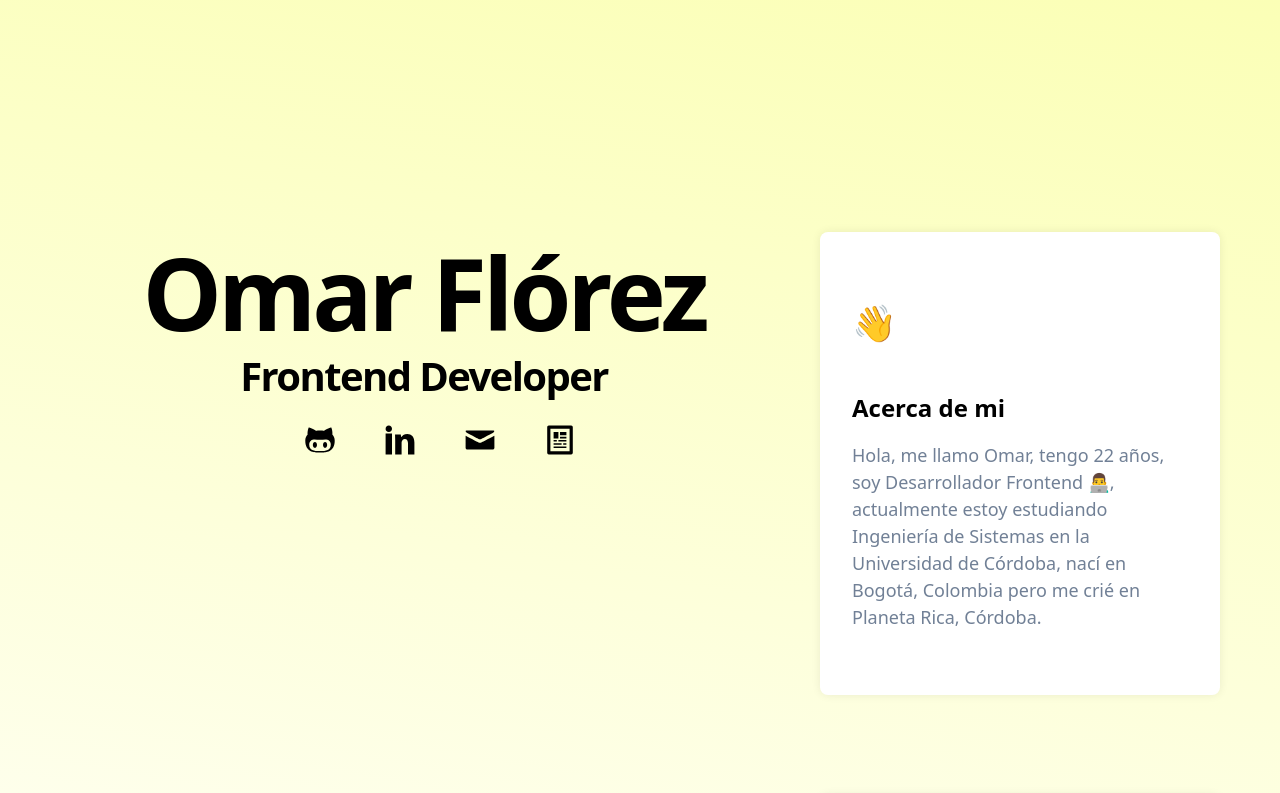
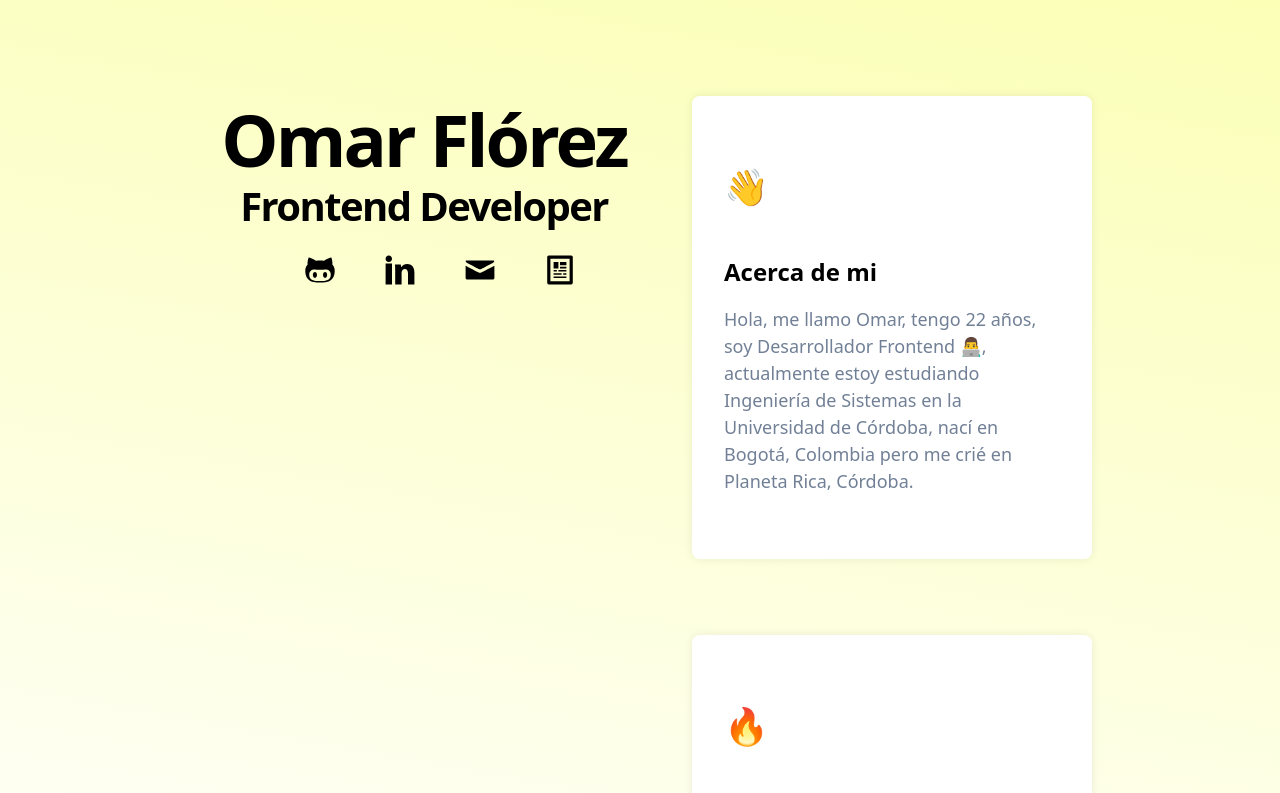
Before and after one commit to omarmfs98/my-website, a Next.js app: page / in a window 1280 px wide. Shown: the top 793 px of the page. Built offline with nearby package versions, Linux system fonts and the light colour scheme.

Commit message:
screen modified

```diff
--- a/tailwind.config.js
+++ b/tailwind.config.js
@@ -1,6 +1,12 @@
 module.exports = {
   purge: ['./components/**/*.js', './pages/**/*.js'],
   theme: {
+    screens: {
+      'sm': '640px',
+      'md': '768px',
+      'lg': '1024px',
+      'xl': '1408px',
+    },
     extend: {
       minHeight: {
         skill: '400px',
@@ -21,7 +27,7 @@ module.exports = {
       },
       padding: {
         'wrapper-xl': '14.5rem 2.5rem 12rem 2.5rem',
-        'wrapper-lg': '4.5rem 2.5rem 5rem 2.5rem',
+        'wrapper-lg': '4.5rem 2.5rem 0rem 2.5rem',
         'wrapper-m': '10rem 0 10.6rem 0',
         'sk-1': '0px 0px 80px 0px',
         'sk-2': '20px 0px 60px 0px',
```
